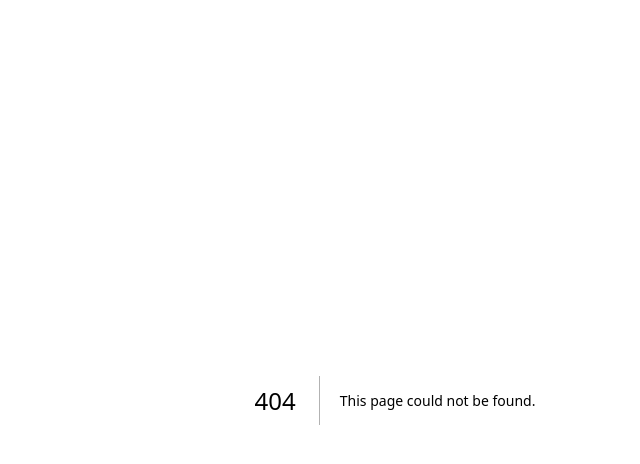
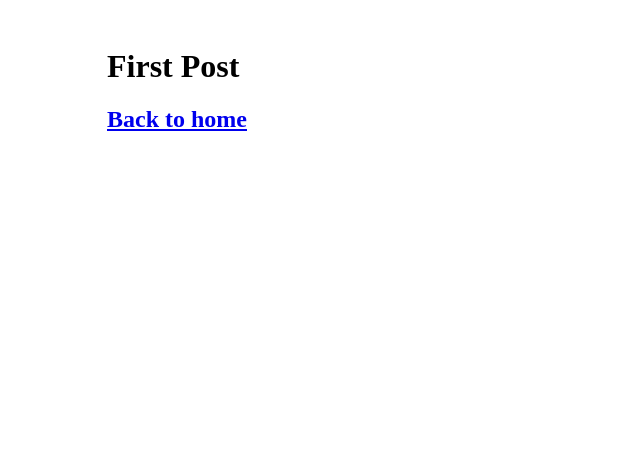
Before and after one commit to chrosslaw/nextjs.blog, a Next.js app: page /posts/first-post in a window 1280 px wide. Before the commit this address had no page. Shown: the top 464 px of the page, without its empty margins (245-885 px from the left). Built offline with nearby package versions, Linux system fonts and the light colour scheme.

Commit message:
links, css modules

```diff
--- /dev/null
+++ b/components/layout.js
@@ -0,0 +1,4 @@
+import styles from "./layout.module.css";
+export default function Layout({ children }) {
+  return <div className={styles.container}>{children}</div>;
+}
--- /dev/null
+++ b/components/layout.module.css
@@ -0,0 +1,5 @@
+.container {
+  max-width: 36rem;
+  padding: 0 1rem;
+  margin: 3rem auto 6rem;
+}
--- /dev/null
+++ b/pages/posts/first-post.js
@@ -0,0 +1,18 @@
+import Link from "next/link";
+import Head from "next/head";
+import Layout from "../../components/layout";
+export default function FirstPost() {
+  return (
+    <Layout>
+      <Head>
+        <title>First Post</title>
+      </Head>
+
+      <h1>First Post</h1>
+
+      <h2>
+        <Link href="/">Back to home</Link>
+      </h2>
+    </Layout>
+  );
+}
```
Also changed, not shown: pages/index.js (+7 -6 lines), public/images/profile.jpg (added), public/vercel.svg (deleted).
